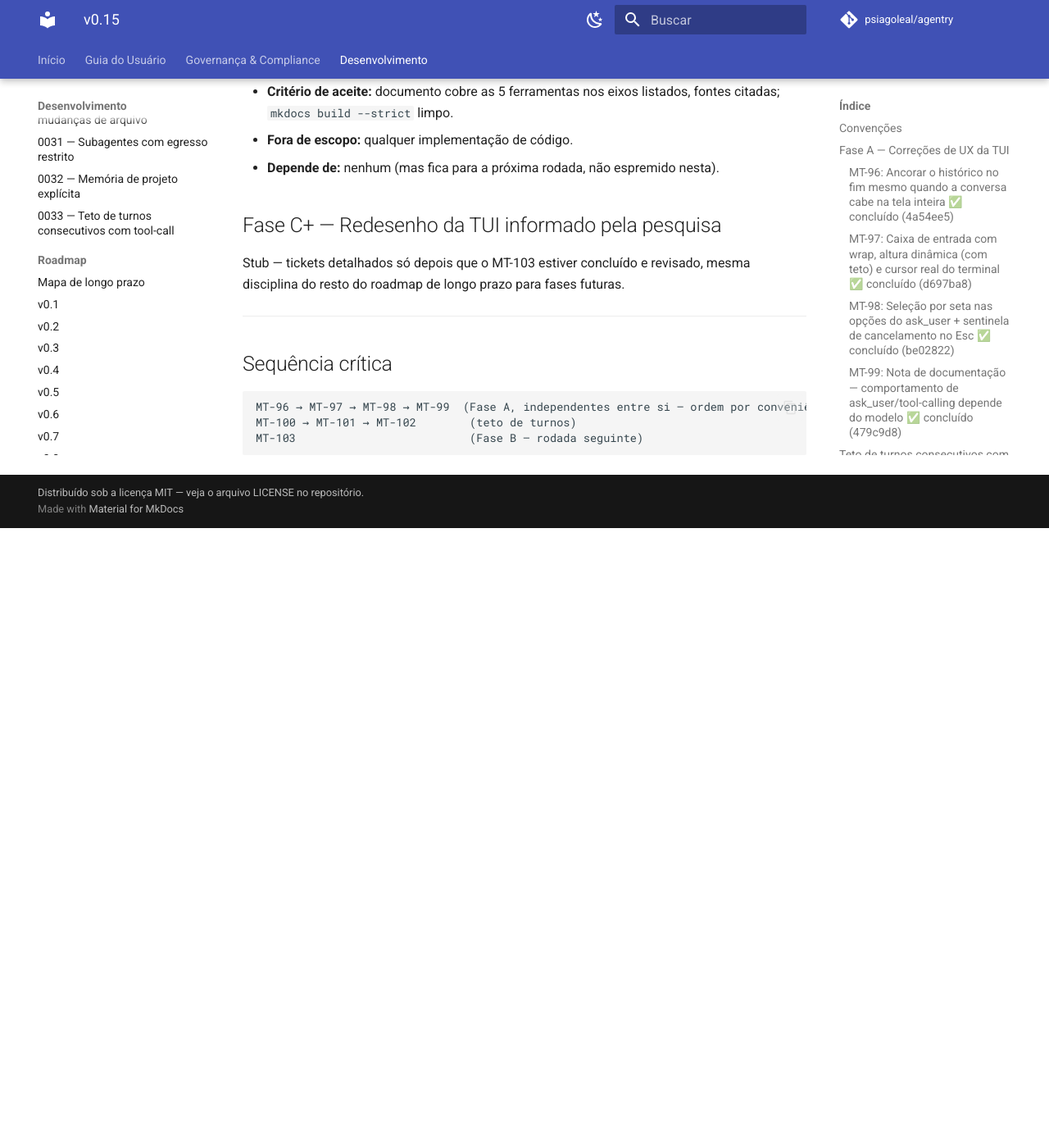
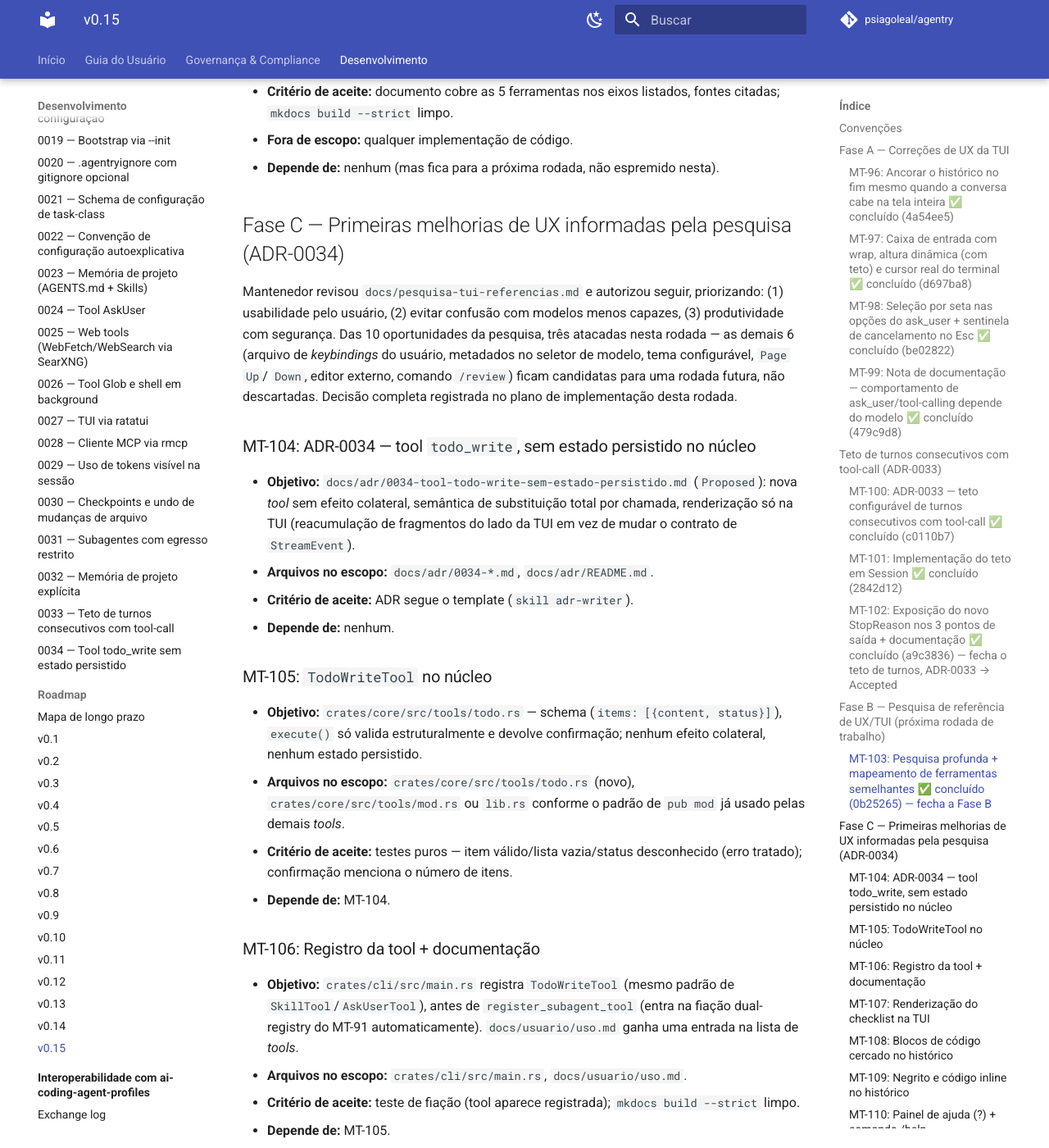
Before and after one commit to psiagoleal/agentry, an MkDocs documentation site: the page built from docs/roadmap-v0.15.md, in a window 1280 px wide and 1400 px high, scrolled down 3849 px. Shown: the whole window at 82% size. Built offline with MkDocs 1.6.1 and Material for MkDocs 9.7.7, drawn with Linux system fonts in a browser that asks for light colours; comment, search, counter and statistics services are not loaded; before the commit the page ends 4493 px from its top, so only the background shows below that; some of the changed text lies outside the part shown.

Commit message:
MT-104: ADR-0034 -- tool todo_write sem estado persistido no núcleo (Proposed)
Abre a Fase C do roadmap v0.15: mantenedor revisou docs/pesquisa-tui-referencias.md
(MT-103) e autorizou priorizar usabilidade, redução de confusão em
modelos menos capazes, e produtividade com segurança. Três frentes
decididas para esta rodada (registradas no plano de implementação):
tool todo_write + widget de checklist na TUI, Markdown mínimo no
histórico (blocos de código + negrito/código inline), painel de ajuda
expandido + /help. As outras 6 oportunidades da pesquisa ficam para uma
rodada futura, não descartadas.

ADR-0034 decide: todo_write é uma tool sem efeito colateral, semântica
de substituição total por chamada (a lista inteira, não um diff),
nenhum estado persistido no núcleo -- os próprios argumentos da chamada
são o estado. Renderização só na TUI, via reacumulação de fragmentos de
StreamEvent::ToolCallDelta do lado da TUI (mesma técnica do
StreamAggregator privado do núcleo, na camada de renderização) em vez
de adicionar uma variante nova a StreamEvent (quebraria matches
exaustivos existentes em session/mod.rs e tui/chat.rs -- custo
desproporcional para uma única tool).

{agente: Claude Code; modelo: claude-sonnet-5}

````diff
--- /dev/null
+++ b/docs/adr/0034-tool-todo-write-sem-estado-persistido.md
@@ -0,0 +1,83 @@
+<!-- Caminho relativo: docs/adr/0034-tool-todo-write-sem-estado-persistido.md -->
+
+# ADR 0034: Tool `todo_write` — lista de tarefas explícita do agente, sem estado persistido no núcleo
+
+- **Status:** Proposed
+- **Data:** 2026-07-17
+- **Decisores:** Iago Leal (mantenedor)
+- **Tags:** ferramentas, usabilidade, TUI
+
+## Contexto
+
+`docs/pesquisa-tui-referencias.md` (MT-103) comparou o `agentry` com 5 ferramentas
+concorrentes e identificou o *widget*/*tool* de lista de tarefas como o gap mais consistente
+entre elas — Claude Code (`TodoWrite`/`Task*`), OpenCode (`todo-item`) e Gemini CLI (`Ctrl+T`,
+`app.showFullTodos`) têm algum mecanismo equivalente; Aider e Codex CLI não. O mantenedor pediu
+que a próxima rodada de melhorias de UX priorizasse usabilidade, redução de confusão em
+modelos menos capazes, e produtividade com segurança — uma lista de tarefas explícita atende
+aos três: dá ao usuário visibilidade do progresso numa tarefa de vários passos, e o próprio ato
+de manter uma lista estruturada tende a ajudar modelos mais fracos a não perder o fio (achado
+direto da rodada 4 de teste manual: um modelo local via Ollama ficou confuso/repetindo
+mensagens numa tarefa de vários passos).
+
+## Decisão
+
+Nova *tool* `todo_write` (`crates/core/src/tools/todo.rs`), sem nenhum efeito colateral
+(não toca sistema de arquivos, rede, nem estado do processo) — o modelo a chama para
+declarar/atualizar a lista de passos da tarefa atual.
+
+**Semântica de substituição total:** cada chamada carrega a lista **inteira e atual** (não um
+*diff* incremental) — item `{content: string, status: "pending" | "in_progress" |
+"completed"}`. Mesmo padrão do `TodoWrite`/`Task*` deste próprio ambiente: os argumentos da
+própria chamada **são** o estado; não existe nenhum armazenamento paralelo no núcleo do
+`agentry` para sincronizar entre chamadas ou entre turnos. `execute()` só valida
+estruturalmente os argumentos e devolve uma confirmação textual curta — nunca falha por razão
+de negócio, só por JSON malformado (mesmo padrão de erro tratado das demais *tools*).
+
+**Renderização só na TUI, sem mudar o contrato de `StreamEvent`.** O `Session::after_response`
+(núcleo) já reconstrói os argumentos completos de uma chamada de tool depois que o *stream*
+termina, mas isso nunca foi exposto ao `on_event` do chamador — só os fragmentos brutos de
+`StreamEvent::ToolCallDelta` chegam em tempo real, e hoje são ignorados pela TUI. Duas opções
+foram avaliadas: (a) adicionar uma variante nova a `StreamEvent` sinalizando "esta chamada de
+tool está completa, aqui estão os argumentos interpretados"; (b) reacumular os fragmentos do
+lado da TUI, a mesma técnica que o `StreamAggregator` privado do núcleo já faz internamente,
+só que na camada de renderização. **Opção (b) escolhida** — `StreamEvent` não é
+`#[non_exhaustive]`; uma variante nova quebraria os `match`es exaustivos existentes em
+`crates/core/src/session/mod.rs` e `crates/cli/src/tui/chat.rs`, custo desproporcional para uma
+única *tool* que só precisa de uma exibição melhor, não de uma mudança de contrato entre
+núcleo e chamador. A TUI ganha um mapa transiente (`id da chamada -> nome + argumentos
+acumulados`), populado por `ToolCallStart`/`ToolCallDelta`; ao `MessageEnd`, qualquer entrada
+com `nome == "todo_write"` tenta interpretar o JSON acumulado — sucesso vira um bloco de
+*checklist* formatado anexado ao turno; falha (JSON malformado, ex.: um modelo confuso) é
+ignorada silenciosamente, sem pânico nem erro exibido ao usuário — o marcador genérico
+`⚙ usando todo_write...` (já existente desde a rodada 2) continua sendo o único traço visível
+nesse caso.
+
+**Sem paridade em REPL/*one-shot* nesta rodada** — nenhum dos dois mostra qualquer indicador de
+atividade de tool hoje (decisão já tomada na rodada 2); `todo_write` segue a mesma disciplina.
+
+## Consequências
+
+- **Impacto positivo:** visibilidade de progresso em tarefas de vários passos, sem exigir
+  nenhuma mudança de contrato entre `crates/core` e os consumidores (REPL/*one-shot*/TUI); modelos
+  mais fracos ganham um mecanismo estruturado de "planejar antes de agir" que tende a reduzir
+  confusão/repetição.
+- **Impacto negativo:** a reacumulação de fragmentos JSON é duplicada entre o `StreamAggregator`
+  privado do núcleo e a nova lógica da TUI — pequena divergência de responsabilidade aceita
+  deliberadamente para não alargar o contrato de `StreamEvent` por uma única *tool*.
+- **Trade-offs aceitos:** sem persistência entre turnos/sessões (cada chamada é o estado
+  inteiro, nada é lembrado se o modelo simplesmente parar de chamar a *tool*); sem paridade
+  visual em REPL/*one-shot*; sem `/forget`/edição manual da lista (o modelo é o único autor).
+
+## Diretriz de Conformidade de Código
+
+- **Proibido:** persistir estado de `todo_write` em qualquer arquivo/estrutura do núcleo
+  (`.agentry/` ou equivalente) — a lista vive só nos argumentos da própria chamada e na
+  renderização efêmera da TUI; adicionar uma variante a `StreamEvent` só para esta *tool*.
+- **Obrigatório:** `execute()` de `todo_write` nunca falha por conteúdo da lista em si (só por
+  JSON malformado); falha de interpretação do lado da TUI é sempre silenciosa (sem pânico, sem
+  mensagem de erro disruptiva) — o marcador genérico de tool em uso já cobre o caso de
+  degradação.
+
+> Qualquer desvio desta regra viola as diretrizes de conformidade arquitetural do projeto
+> e deve ser reportado para revisão antes de prosseguir.
--- a/docs/roadmap-v0.15.md
+++ b/docs/roadmap-v0.15.md
@@ -123,17 +123,96 @@
 - **Fora de escopo:** qualquer implementação de código.
 - **Depende de:** nenhum (mas fica para a próxima rodada, não espremido nesta).
 
-## Fase C+ — Redesenho da TUI informado pela pesquisa
+## Fase C — Primeiras melhorias de UX informadas pela pesquisa (ADR-0034)
 
-Stub — tickets detalhados só depois que o MT-103 estiver concluído e revisado, mesma
-disciplina do resto do roadmap de longo prazo para fases futuras.
+Mantenedor revisou `docs/pesquisa-tui-referencias.md` e autorizou seguir, priorizando: (1)
+usabilidade pelo usuário, (2) evitar confusão com modelos menos capazes, (3) produtividade com
+segurança. Das 10 oportunidades da pesquisa, três atacadas nesta rodada — as demais 6 (arquivo
+de *keybindings* do usuário, metadados no seletor de modelo, tema configurável, `Page Up`/
+`Down`, editor externo, comando `/review`) ficam candidatas para uma rodada futura, não
+descartadas. Decisão completa registrada no plano de implementação desta rodada.
+
+### MT-104: ADR-0034 — tool `todo_write`, sem estado persistido no núcleo
+- **Objetivo:** `docs/adr/0034-tool-todo-write-sem-estado-persistido.md` (`Proposed`): nova
+  *tool* sem efeito colateral, semântica de substituição total por chamada, renderização só na
+  TUI (reacumulação de fragmentos do lado da TUI em vez de mudar o contrato de `StreamEvent`).
+- **Arquivos no escopo:** `docs/adr/0034-*.md`, `docs/adr/README.md`.
+- **Critério de aceite:** ADR segue o template (`skill adr-writer`).
+- **Depende de:** nenhum.
+
+### MT-105: `TodoWriteTool` no núcleo
+- **Objetivo:** `crates/core/src/tools/todo.rs` — schema (`items: [{content, status}]`),
+  `execute()` só valida estruturalmente e devolve confirmação; nenhum efeito colateral, nenhum
+  estado persistido.
+- **Arquivos no escopo:** `crates/core/src/tools/todo.rs` (novo), `crates/core/src/tools/mod.rs`
+  ou `lib.rs` conforme o padrão de `pub mod` já usado pelas demais *tools*.
+- **Critério de aceite:** testes puros — item válido/lista vazia/status desconhecido (erro
+  tratado); confirmação menciona o número de itens.
+- **Depende de:** MT-104.
+
+### MT-106: Registro da tool + documentação
+- **Objetivo:** `crates/cli/src/main.rs` registra `TodoWriteTool` (mesmo padrão de
+  `SkillTool`/`AskUserTool`), antes de `register_subagent_tool` (entra na fiação dual-registry
+  do MT-91 automaticamente). `docs/usuario/uso.md` ganha uma entrada na lista de *tools*.
+- **Arquivos no escopo:** `crates/cli/src/main.rs`, `docs/usuario/uso.md`.
+- **Critério de aceite:** teste de fiação (tool aparece registrada); `mkdocs build --strict`
+  limpo.
+- **Depende de:** MT-105.
+
+### MT-107: Renderização do *checklist* na TUI
+- **Objetivo:** `ChatState` ganha um mapa transiente (`id -> nome + argumentos acumulados`),
+  populado por `ToolCallStart`/`ToolCallDelta`; ao `MessageEnd`, `todo_write` com JSON válido
+  vira um bloco de *checklist* formatado (`[x]`/`[~]`/`[ ]`) anexado ao turno; JSON inválido é
+  ignorado silenciosamente (sem pânico/erro exibido).
+- **Arquivos no escopo:** `crates/cli/src/tui/chat.rs`.
+- **Critério de aceite:** testes — JSON válido gera o *checklist* certo; JSON inválido não
+  altera o comportamento existente (só o marcador genérico permanece); mapa reseta a cada
+  `MessageEnd`. *Smoke-test* real via `tmux` + mock HTTP chamando `todo_write` de verdade.
+- **Depende de:** MT-105.
+
+### MT-108: Blocos de código cercado no histórico
+- **Objetivo:** máquina de estados linha-a-linha (dentro/fora de um bloco ` ``` `) em
+  `montar_linhas_do_historico`; linhas dentro do bloco continuam quebrando via
+  `quebrar_em_linhas` normalmente, só ganham um estilo distinto.
+- **Arquivos no escopo:** `crates/cli/src/tui/mod.rs`.
+- **Critério de aceite:** testes — mensagem com bloco cercado tem as linhas internas
+  estilizadas diferente do texto normal; bloco não fechado (ainda em *streaming*) não quebra
+  nada. *Smoke-test* real via `tmux`.
+- **Depende de:** nenhum.
+
+### MT-109: Negrito e código inline no histórico
+- **Objetivo:** `tokenizar_enfase` (linha a linha, marcadores só valem se **fechados** na mesma
+  linha — resolve o caso de *streaming* com `**`/`` ` `` ainda sem par) + nova
+  `quebrar_em_linhas_com_estilo` (*wrap* ciente de segmento) + `montar_linhas_do_historico`
+  monta `Line`s com múltiplos `Span`s. Detecção do marcador `⚙` continua no texto bruto antes
+  de tokenizar.
+- **Arquivos no escopo:** `crates/cli/src/tui/mod.rs`.
+- **Critério de aceite:** testes — negrito/código isolados, mistos numa linha só, marcador não
+  fechado permanece literal, negrito que atravessa um limite de quebra de linha preserva o
+  estilo nos dois pedaços. *Smoke-test* real via `tmux`.
+- **Fora de escopo:** cabeçalhos, listas, links, itálico, tabelas.
+- **Depende de:** nenhum (independente do MT-108).
+
+### MT-110: Painel de ajuda (`?`) + comando `/help`
+- **Objetivo:** `?` com a caixa de entrada vazia abre um painel de tela cheia (tabela de
+  *keybindings* + lista de comandos `/` com descrição de uma linha, incluindo o aviso sobre
+  `/model`/`/init`); `?` com texto já digitado continua digitando normalmente. `/help` em
+  `processar_comando_de_texto` devolve o mesmo conteúdo como mensagem de sistema — fonte única.
+- **Arquivos no escopo:** `crates/cli/src/tui/mod.rs`, possivelmente `crates/cli/src/tui/keybind.rs`.
+- **Critério de aceite:** testes — `?` com campo vazio abre o painel, com campo preenchido
+  digita `?` normalmente; `/help` e o painel mostram o mesmo texto. *Smoke-test* real via
+  `tmux`.
+- **Depende de:** nenhum.
 
 ---
 
 ## Sequência crítica
 
 ```
-MT-96 → MT-97 → MT-98 → MT-99  (Fase A, independentes entre si — ordem por conveniência)
-MT-100 → MT-101 → MT-102        (teto de turnos)
-MT-103                          (Fase B — rodada seguinte)
+MT-96 → MT-97 → MT-98 → MT-99   (Fase A, independentes entre si — ordem por conveniência)
+MT-100 → MT-101 → MT-102         (teto de turnos)
+MT-103                           (Fase B)
+MT-104 → MT-105 → MT-106/MT-107  (Fase C, tool de todo)
+MT-108, MT-109                   (Fase C, Markdown — independentes entre si)
+MT-110                           (Fase C, ajuda — independente)
 ```
--- a/mkdocs.yml
+++ b/mkdocs.yml
@@ -118,6 +118,7 @@
           - "0031 — Subagentes com egresso restrito": adr/0031-subagentes-com-egresso-restrito.md
           - "0032 — Memória de projeto explícita": adr/0032-memoria-de-projeto-explicita.md
           - "0033 — Teto de turnos consecutivos com tool-call": adr/0033-teto-de-turnos-consecutivos-com-tool-call.md
+          - "0034 — Tool todo_write sem estado persistido": adr/0034-tool-todo-write-sem-estado-persistido.md
       - Roadmap:
           - Mapa de longo prazo: roadmap-longo-prazo.md
           - v0.1: roadmap-v0.1.md
````
Also changed, not shown: docs/adr/README.md (+1 -0 lines).
